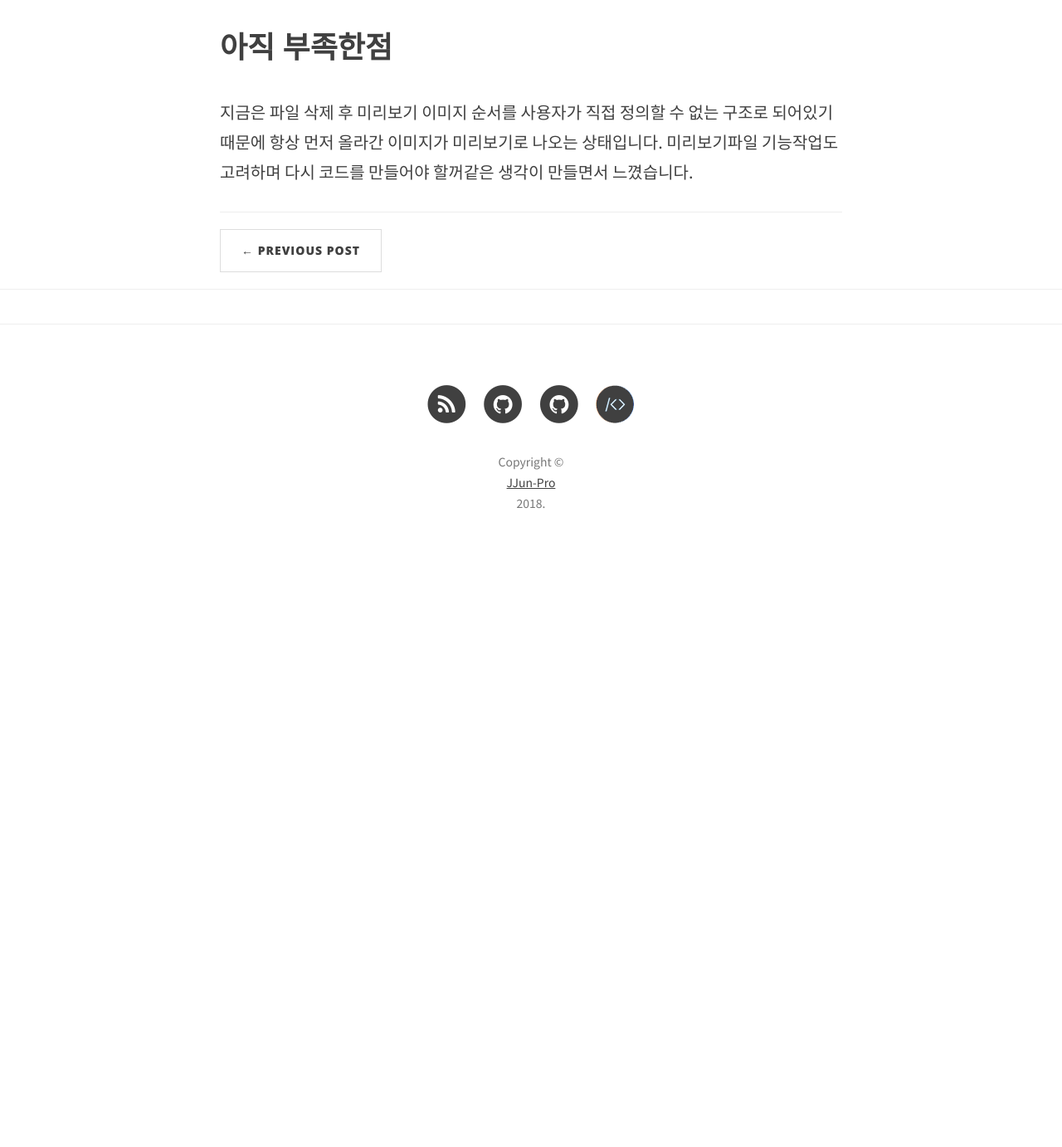
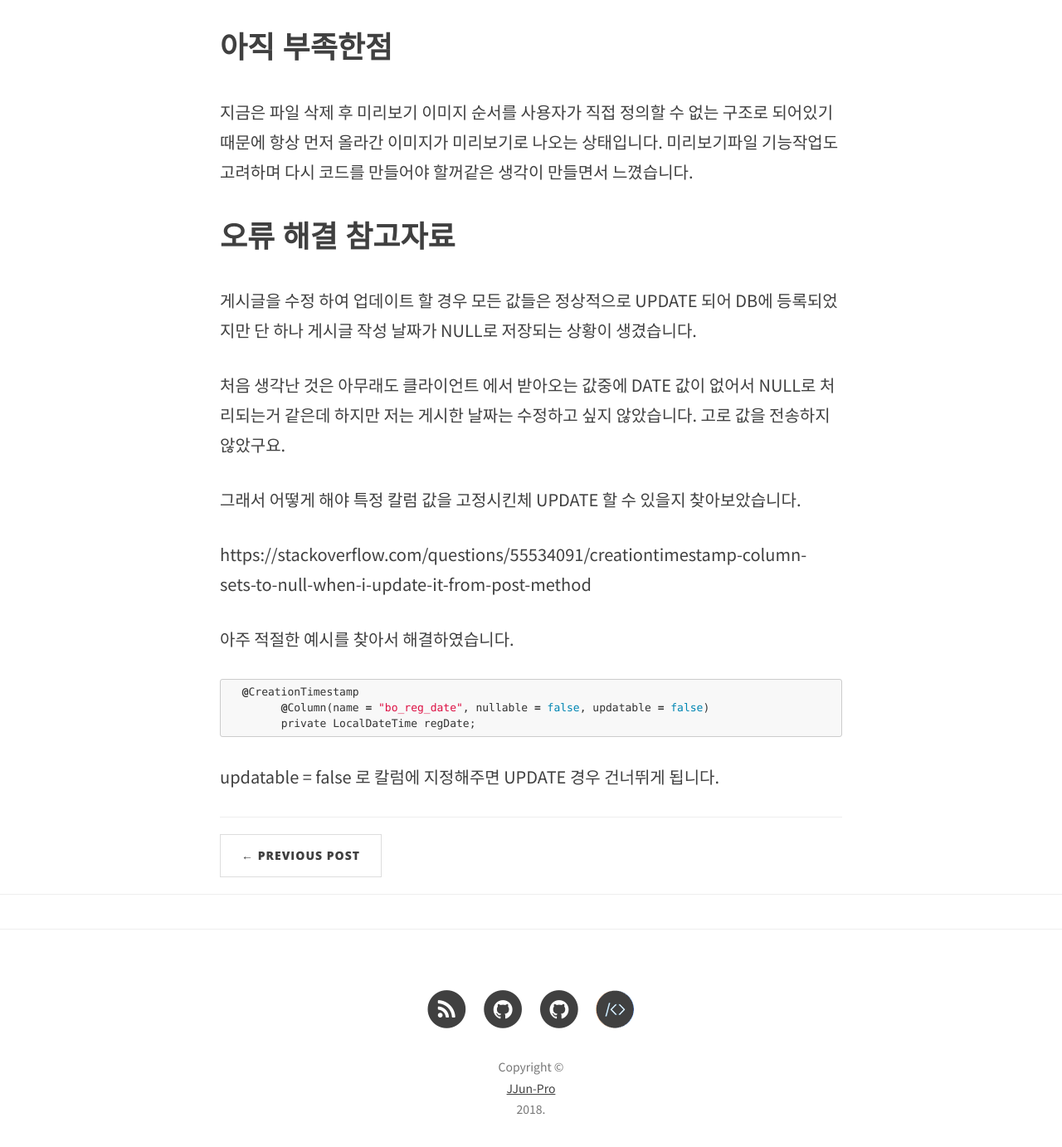
Before and after one commit to alalstjr/jjunpro.github.io, a Jekyll site: the page built from _posts/2019-07-04-포트폴리오 제작 일지-02.md, in a window 1280 px wide and 1400 px high, scrolled down 2016 px. Shown: the top 1382 px of the window at 83% size. Built offline with Jekyll 4.4.1, drawn with Linux system fonts in a browser that asks for light colours; nearby versions of some CDN libraries; comment, search, counter and statistics services are not loaded; before the commit the page ends 2701 px from its top, so only the background shows below that.

Commit message:
Update 2019-07-04-포트폴리오 제작 일지-02.md

```diff
--- a/_posts/2019-07-04-포트폴리오 제작 일지-02.md
+++ b/_posts/2019-07-04-포트폴리오 제작 일지-02.md
@@ -44,3 +44,25 @@ removeFile state는 서버에서 어떤파일을 삭제할지 알려주는 변
 
 지금은 파일 삭제 후 미리보기 이미지 순서를 사용자가 직접 정의할 수 없는 구조로 되어있기 때문에 항상 먼저 올라간 이미지가 미리보기로 나오는
 상태입니다. 미리보기파일 기능작업도 고려하며 다시 코드를 만들어야 할꺼같은 생각이 만들면서 느꼈습니다.
+
+# 오류 해결 참고자료
+
+게시글을 수정 하여 업데이트 할 경우 모든 값들은 정상적으로 UPDATE 되어 DB에 등록되었지만
+단 하나 게시글 작성 날짜가 NULL로 저장되는 상황이 생겼습니다.
+
+처음 생각난 것은 아무래도 클라이언트 에서 받아오는 값중에 DATE 값이 없어서 NULL로 처리되는거 같은데
+하지만 저는 게시한 날짜는 수정하고 싶지 않았습니다. 고로 값을 전송하지 않았구요.
+
+그래서 어떻게 해야 특정 칼럼 값을 고정시킨체 UPDATE 할 수 있을지 찾아보았습니다.
+
+https://stackoverflow.com/questions/55534091/creationtimestamp-column-sets-to-null-when-i-update-it-from-post-method
+
+아주 적절한 예시를 찾아서 해결하였습니다.
+
+{% highlight matlab %}
+  @CreationTimestamp
+	@Column(name = "bo_reg_date", nullable = false, updatable = false)
+	private LocalDateTime regDate;
+{% endhighlight %}
+
+updatable = false 로 칼럼에 지정해주면 UPDATE 경우 건너뛰게 됩니다.
```
